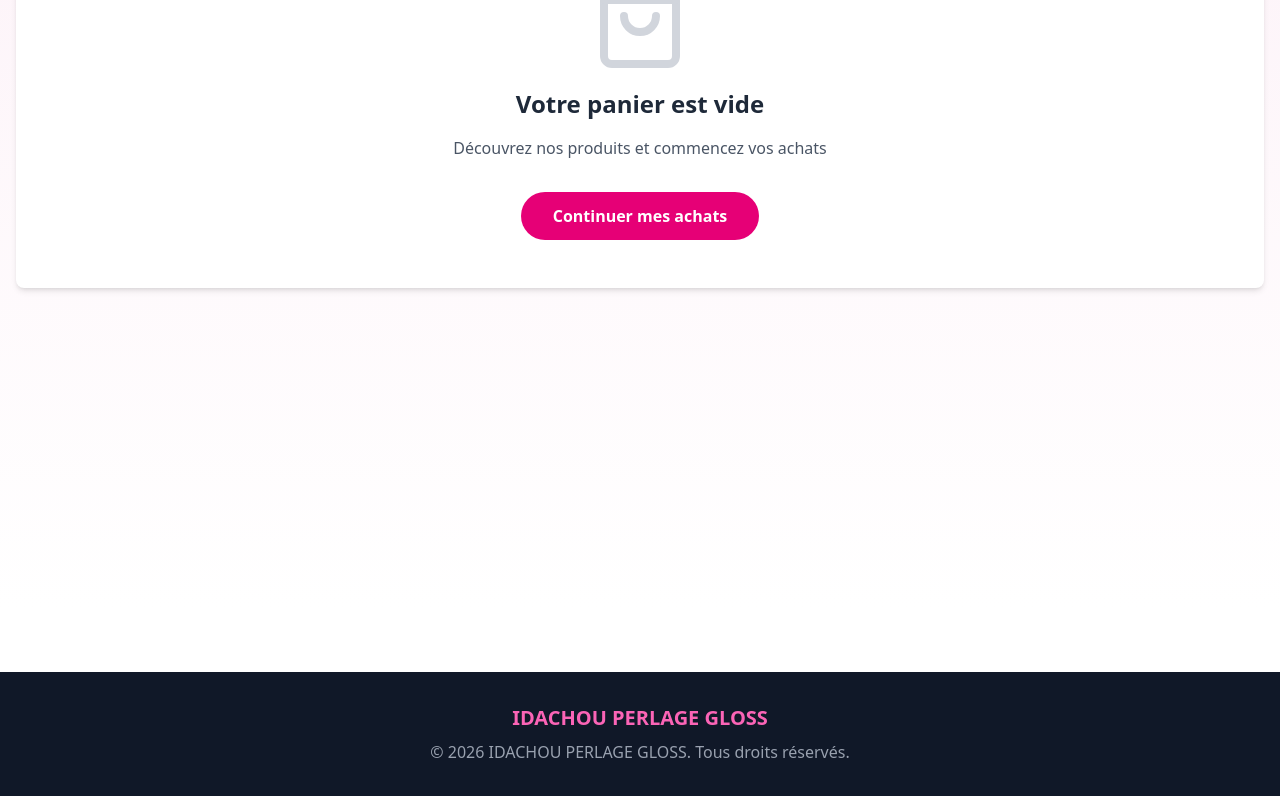
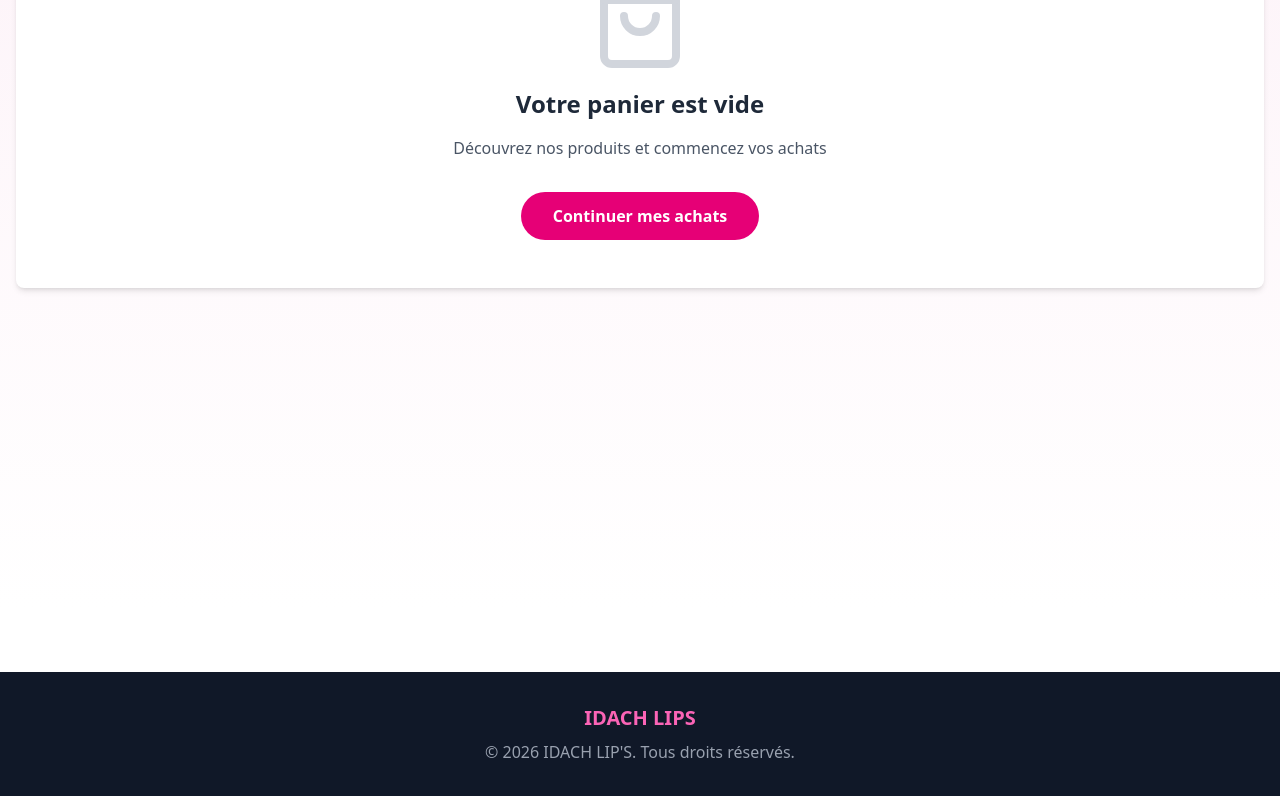
Before and after one commit to gluttonyr/idachou_cosmetique, a React (Vite) app: page /panier in a window 1280 px wide. Shown: the part 276-1072 px from the top of the page. Built offline with nearby package versions, Linux system fonts and the light colour scheme.

Commit message:
modification tous les ancien nom de la plateforme par les nouveau nom

```diff
--- a/src/app/Layout.tsx
+++ b/src/app/Layout.tsx
@@ -12,10 +12,10 @@ export const Layout = () => {
       <footer className="bg-gray-900 text-white py-8 mt-16">
         <div className="container mx-auto px-4 text-center">
           <p className="text-xl font-semibold mb-2 text-pink-400">
-            IDACHOU PERLAGE GLOSS
+            IDACH LIPS
           </p>
           <p className="text-gray-400">
-            © 2026 IDACHOU PERLAGE GLOSS. Tous droits réservés.
+            © 2026 IDACH LIP'S. Tous droits réservés.
           </p>
         </div>
       </footer>
--- a/src/app/components/AdminLayout.tsx
+++ b/src/app/components/AdminLayout.tsx
@@ -168,7 +168,7 @@ export const AdminLayout = () => {
             <h1 className="text-lg font-bold text-gray-800">
               {navItems.find(isActive)?.label ?? 'Administration'}
             </h1>
-            <p className="text-xs text-gray-400">IDACHOU PERLAGE GLOSS</p>
+            <p className="text-xs text-gray-400">IDACH LIP'S</p>
           </div>
           <div className="flex items-center gap-2">
             <div
--- a/src/app/pages/AdminLogin.tsx
+++ b/src/app/pages/AdminLogin.tsx
@@ -45,7 +45,7 @@ export const AdminLogin = () => {
           <h1 className="text-3xl font-bold text-gray-800 mb-2">
             Espace Administrateur
           </h1>
-          <p className="text-gray-600">IDACHOU PERLAGE GLOSS</p>
+          <p className="text-gray-600">IDACH LIP'S</p>
         </div>
 
         <form onSubmit={handleSubmit} className="space-y-6">
--- a/src/app/pages/AdminOrders.tsx
+++ b/src/app/pages/AdminOrders.tsx
@@ -124,7 +124,7 @@ export const AdminOrders = () => {
   // </head>
   // <body>
   //     <div class="header">
-  //         <h1>IDACHOU PERLAGE GLOSS</h1>
+  //         <h1>IDACH LIP'S</h1>
   //         <p>Reçu de commande</p>
   //     </div>
   //     <div class="info-section">
@@ -156,7 +156,7 @@ export const AdminOrders = () => {
   //         </table>
   //     </div>
   //     <div class="total-section"><strong>Total: <span class="total-amount">${vente.prixTotal.toFixed(2)} FCFA</span></strong></div>
-  //     <div class="footer"><p>Merci pour votre commande !</p><p>IDACHOU PERLAGE GLOSS - ${new Date().getFullYear()}</p></div>
+  //     <div class="footer"><p>Merci pour votre commande !</p><p>IDACH LIP'S - ${new Date().getFullYear()}</p></div>
   // </body>
   // </html>`;
 
@@ -204,7 +204,7 @@ export const AdminOrders = () => {
 </head>
 <body>
     <div class="header">
-        <h1>IDACHOU PERLAGE GLOSS</h1>
+        <h1>IDACH LIP'S</h1>
         <p>Reçu de commande</p>
     </div>
     <div class="info-section">
@@ -236,7 +236,7 @@ export const AdminOrders = () => {
         </table>
     </div>
     <div class="total-section"><strong>Total: <span class="total-amount">${vente.prixTotal?.toFixed(2)} FCFA</span></strong></div>
-    <div class="footer"><p>Merci pour votre commande !</p><p>IDACHOU PERLAGE GLOSS - ${new Date().getFullYear()}</p></div>
+    <div class="footer"><p>Merci pour votre commande !</p><p>IDACH LIP'S - ${new Date().getFullYear()}</p></div>
 </body>
 </html>`;
 
--- a/src/app/pages/Checkout.tsx
+++ b/src/app/pages/Checkout.tsx
@@ -309,7 +309,7 @@ downloadReceipt(fullVenteData);
 </head>
 <body>
     <div class="header">
-        <h1>IDACHOU PERLAGE GLOSS</h1>
+        <h1>IDACH LIP'S</h1>
         <p>Reçu de commande</p>
     </div>
     <div class="info-section">
@@ -341,7 +341,7 @@ downloadReceipt(fullVenteData);
         </table>
     </div>
     <div class="total-section"><strong>Total: <span class="total-amount">${vente.prixTotal?.toFixed(2)} FCFA</span></strong></div>
-    <div class="footer"><p>Merci pour votre commande !</p><p>IDACHOU PERLAGE GLOSS - ${new Date().getFullYear()}</p></div>
+    <div class="footer"><p>Merci pour votre commande !</p><p>IDACH LIP'S - ${new Date().getFullYear()}</p></div>
 </body>
 </html>`;
 
--- a/src/app/service/FactureService.ts
+++ b/src/app/service/FactureService.ts
@@ -32,7 +32,7 @@ export const receiptService = {
 </head>
 <body>
     <div class="header">
-        <h1>IDACHOU PERLAGE GLOSS</h1>
+        <h1>IDACH LIP'S</h1>
         <p>Reçu de commande</p>
     </div>
     <div class="info-section">
@@ -64,7 +64,7 @@ export const receiptService = {
         </table>
     </div>
     <div class="total-section"><strong>Total: <span class="total-amount">${vente.prixTotal?.toFixed(2)} FCFA</span></strong></div>
-    <div class="footer"><p>Merci pour votre commande !</p><p>IDACHOU PERLAGE GLOSS - ${new Date().getFullYear()}</p></div>
+    <div class="footer"><p>Merci pour votre commande !</p><p>IDACH LIP'S - ${new Date().getFullYear()}</p></div>
 </body>
 </html>`;
 
```
